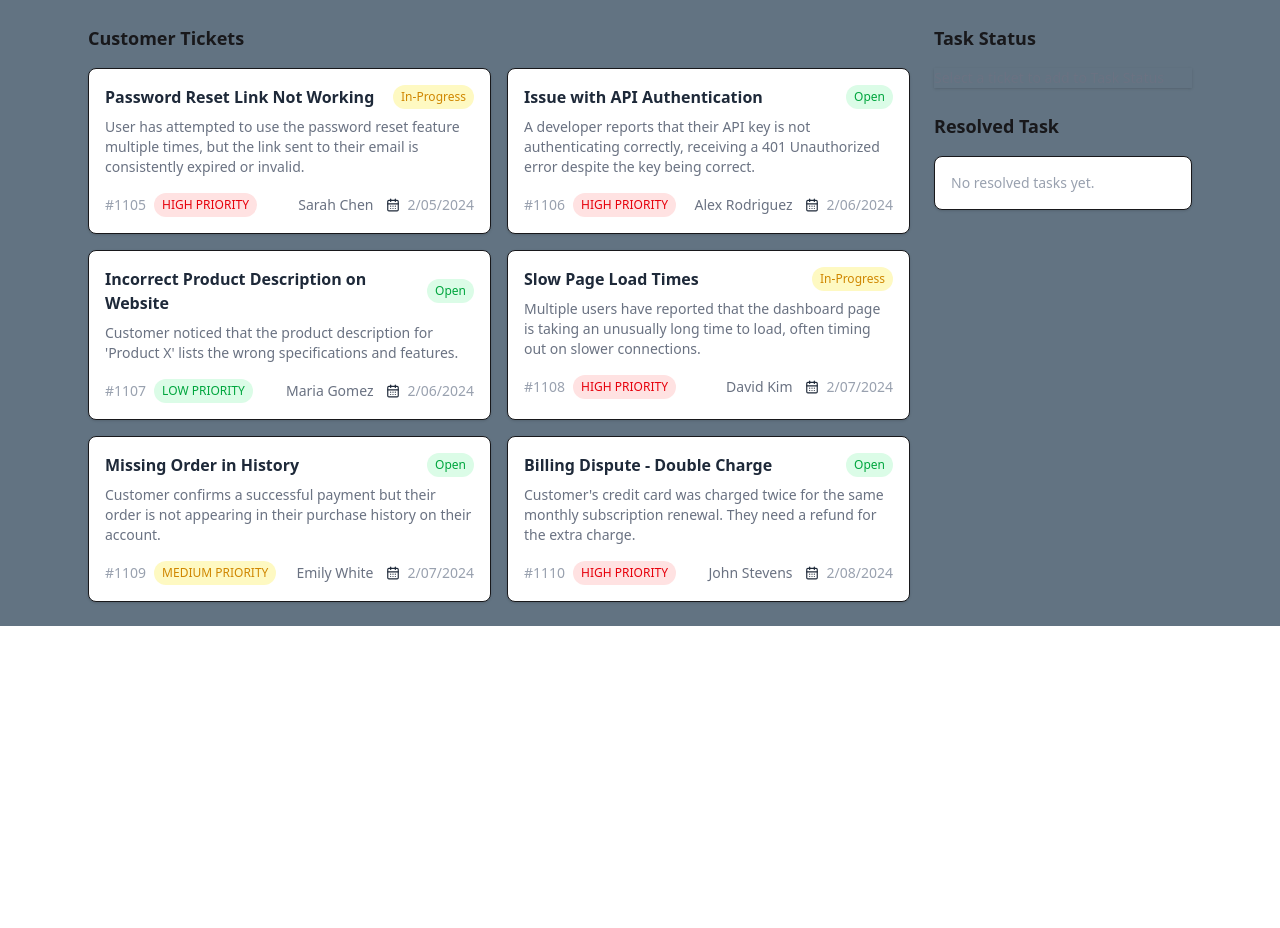
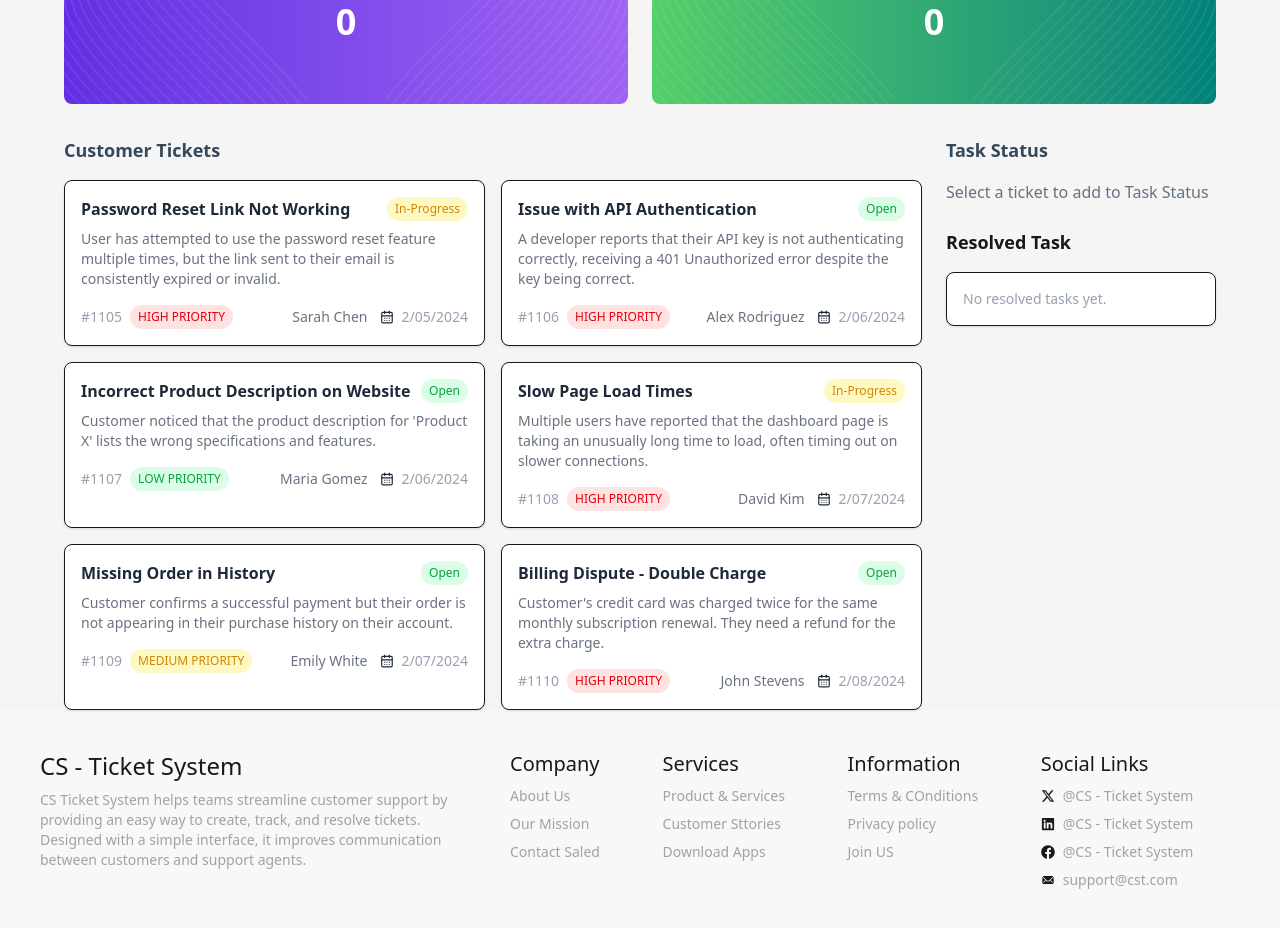
Before and after one commit to mehedihasanshohan/customer-support-zone-react, a React (Vite) app: page / in a window 1280 px wide. Shown: the part 200-1128 px from the top of the page. Before the commit the page ends 826 px from the top, so only its background shows below. Built offline with nearby package versions, Linux system fonts and the light colour scheme.

Commit message:
footer section added

```diff
--- a/src/App.css
+++ b/src/App.css
@@ -1,3 +1,3 @@
-body{
-  background-color: #627382;
+body {
+  background-color: whitesmoke; /* white with 12% opacity */
 }
--- a/src/App.jsx
+++ b/src/App.jsx
@@ -1,8 +1,9 @@
 import { Suspense, useState } from 'react'
 import './App.css'
 import Banner from './components/Banner'
-// import Navbar from './components/Navbar'
+import Navbar from './components/Navbar'
 import Tickets from './components/Tickets'
+import Footer from './components/Footer'
 
 function App() {
 
@@ -29,7 +30,7 @@ function App() {
 
   return (
     <div className=''>
-      {/* <Navbar /> */}
+      <Navbar />
       <Banner inProgressCount={inProgressCount}
               resolvedCount={resolvedCount}
               handleProgress={handleProgress}
@@ -42,6 +43,8 @@ function App() {
                  selectedTicket={selectedTicket}
         ></Tickets>
       </Suspense>
+
+      <Footer></Footer>
     </div>
   )
 }
--- a/src/components/Banner.jsx
+++ b/src/components/Banner.jsx
@@ -1,68 +1,9 @@
-// import React from 'react'
-// import banner1 from '/vector1.png'
-
-// const Banner = () => {
-//   return (
-//     <div className='max-w-6xl mx-auto grid lg:grid-cols-2 sm:grid-cols-1 gap-4'>
-//     <section className="w-[708px] h-[250px] rounded-lg py-16 flex flex-col items-center justify-center text-white
-//                     bg-gradient-to-r from-[#632EE3] to-[#9F62F2] relative overflow-hidden">
-
-//   {/* Left PNG */}
-//   <img
-//     src={banner1}
-//     alt="bg left"
-//     className="absolute inset-y-0 left-0 h-full w-auto opacity-80 pointer-events-none"
-//   />
-
-//   {/* Right PNG (flipped) */}
-//   <img
-//     src={banner1}
-//     alt="bg right"
-//     className="absolute inset-y-0 right-0 h-full w-auto opacity-80 pointer-events-none scale-x-[-1]"
-//   />
-
-//   {/* Content */}
-//   <div className="relative z-10 text-center">
-//     <h2 className="text-2xl font-semibold mb-2">In-progress</h2>
-//     <p className="text-4xl font-bold">0</p>
-//   </div>
-// </section>
-//     <section className="w-[708px] h-[250px] rounded-lg py-16 flex flex-col items-center justify-center text-white
-//                     bg-gradient-to-r from-[#54CF68] to-[#00827A] relative overflow-hidden">
-
-//   {/* Left PNG */}
-//   <img
-//     src={banner1}
-//     alt="bg left"
-//     className="absolute inset-y-0 left-0 h-full w-auto opacity-80 pointer-events-none"
-//   />
-
-//   {/* Right PNG (flipped) */}
-//   <img
-//     src={banner1}
-//     alt="bg right"
-//     className="absolute inset-y-0 right-0 h-full w-auto opacity-80 pointer-events-none scale-x-[-1]"
-//   />
-
-//   {/* Content */}
-//   <div className="relative z-10 text-center">
-//     <h2 className="text-2xl font-semibold mb-2">Resolved</h2>
-//     <p className="text-4xl font-bold">0</p>
-//   </div>
-// </section>
-// </div>
-//   )
-// }
-
-// export default Banner
-
-
 import React from 'react'
 import banner1 from '/vector1.png'
 
 const Banner = ({inProgressCount, resolvedCount}) => {
   return (
-    <div className="max-w-6xl mx-auto grid lg:grid-cols-2 sm:grid-cols-1 gap-6">
+    <div className="max-w-6xl mx-auto px-4 sm:px-6 lg:px-0 grid lg:grid-cols-2 sm:grid-cols-1 gap-6 mt-8">
 
       {/* In-progress Box */}
       <section className="relative rounded-lg py-12 flex flex-col items-center justify-center text-white
@@ -73,7 +14,7 @@ const Banner = ({inProgressCount, resolvedCount}) => {
           alt="bg left"
           className="absolute inset-y-0 left-0 h-full w-auto opacity-80 pointer-events-none"
         />
-        {/* Right PNG (flipped) */}
+        {/* Right PNG */}
         <img
           src={banner1}
           alt="bg right"
--- /dev/null
+++ b/src/components/Footer.jsx
@@ -0,0 +1,49 @@
+import React from 'react'
+import { FaXTwitter } from 'react-icons/fa6';
+import { FaLinkedin } from 'react-icons/fa';
+import { FaFacebook } from 'react-icons/fa';
+import { IoIosMail } from 'react-icons/io';
+
+const Footer = () => {
+  return (
+    <footer className="footer sm:footer-horizontal bg-base-200 text-base-content p-10">
+  <aside>
+
+    <h1 className='text-2xl'>CS - Ticket System</h1>
+    <p className='text-[#A1A1AA]'>
+      CS Ticket System helps teams streamline customer support by <br />
+      providing an easy way to create, track, and resolve tickets. <br />
+      Designed with a simple interface, it improves communication <br />
+      between customers and support agents.
+    </p>
+  </aside>
+  <nav>
+    <h6 className="text-xl">Company</h6>
+    <a className="link link-hover text-[#A1A1AA]">About Us</a>
+    <a className="link link-hover text-[#A1A1AA]">Our Mission</a>
+    <a className="link link-hover text-[#A1A1AA]">Contact Saled</a>
+  </nav>
+  <nav>
+    <h6 className="text-xl">Services</h6>
+    <a className="link link-hover text-[#A1A1AA]">Product & Services</a>
+    <a className="link link-hover text-[#A1A1AA]">Customer Sttories</a>
+    <a className="link link-hover text-[#A1A1AA]">Download Apps</a>
+  </nav>
+  <nav>
+    <h6 className="text-xl">Information</h6>
+    <a className="link link-hover text-[#A1A1AA]">Terms & COnditions</a>
+    <a className="link link-hover text-[#A1A1AA]">Privacy policy</a>
+    <a className="link link-hover text-[#A1A1AA]">Join US</a>
+  </nav>
+  <nav>
+    <h6 className='text-xl'>Social Links</h6>
+    <div className='flex justify-center items-center gap-2'><FaXTwitter></FaXTwitter><a className="link link-hover text-[#A1A1AA]"> @CS - Ticket System</a></div>
+    <div className='flex justify-center items-center gap-2'><FaLinkedin></FaLinkedin><a className="link link-hover text-[#A1A1AA]"> @CS - Ticket System</a></div>
+    <div className='flex justify-center items-center gap-2'><FaFacebook></FaFacebook><a className="link link-hover text-[#A1A1AA]">  @CS - Ticket System</a></div>
+    <div className='flex justify-center items-center gap-2'><IoIosMail></IoIosMail><a className="link link-hover text-[#A1A1AA]"> support@cst.com</a></div>
+  </nav>
+</footer>
+  )
+}
+
+export default Footer
--- a/src/components/Navbar.jsx
+++ b/src/components/Navbar.jsx
@@ -3,10 +3,13 @@ import React from 'react'
 const Navbar = () => {
   return (
     <div className='w-full bg-white'>
-    <div className="navbar max-w-6xl mx-auto p-0 m-0 text-black font-2xl shadow-sm">
+    <div className="navbar max-w-6xl mx-auto px-4 lg:px-0 m-0 text-black font-2xl">
   <div className="navbar-start">
     <div className="dropdown">
       <div tabIndex={0} role="button" className="btn btn-ghost lg:hidden">
+       <svg xmlns="http://www.w3.org/2000/svg" className="h-5 w-5" fill="none" viewBox="0 0 24 24" stroke="currentColor">
+        <path strokeLinecap="round" strokeLinejoin="round" strokeWidth="2" d="M4 6h16M4 12h16M4 18h16" />
+       </svg>
       </div>
       <ul
         tabIndex={0}
--- a/src/components/Tickets.jsx
+++ b/src/components/Tickets.jsx
@@ -10,10 +10,10 @@ const Tickets = ({ ticketPromise, handleProgress, selectedTicket }) => {
 
 
   return (
-  <div className="max-w-6xl mx-auto  p-6 grid grid-cols-12 gap-6">
+  <div className="max-w-6xl mx-auto mt-8 grid grid-cols-12 gap-6">
   {/* Left side (Customer Tickets) */}
     <div className="col-span-12 lg:col-span-9">
-      <h2 className="text-lg font-semibold mb-4">Customer Tickets</h2>
+      <h2 className="text-lg text-[#34485A] font-semibold mb-4">Customer Tickets</h2>
       <div className="grid grid-cols-1 md:grid-cols-2 gap-4">
         {tickets.map((ticket) => (
           <Ticket key={ticket.id} ticket={ticket} handleProgress={handleProgress} />
@@ -23,21 +23,21 @@ const Tickets = ({ ticketPromise, handleProgress, selectedTicket }) => {
 
   {/* Right side (Task Status + Resolved Task) */}
     <div className="col-span-12 lg:col-span-3">
-      <h2 className="text-lg font-semibold mb-4">Task Status</h2>
-      <div className="brounded-lg shadow-sm">
+      <h2 className="text-lg text-[#34485A] font-semibold mb-4">Task Status</h2>
+      <div className="brounded-lg ">
        {selectedTicket.length === 0 ? (
-            <p className="text-gray-500 text-sm mb-2">
+            <p className="text-[#627382]  mb-2">
               Select a ticket to add to Task Status
             </p>
           ) : (
-            <ul className="space-y-2">
+            <ul className="space-y-2 h-128 overflow-y-auto pr-2">
               {selectedTicket.map((t) => (
                 <li
                   key={t.id}
                   className="bg-white shadow-2xl p-4 border rounded justify-between items-center"
                 >
                   <span className="text-black font-medium">{t.title}</span>
-                  <button className="w-full bg-green-700 rounded-md mt-2">Completed</button>
+                  <button className="w-full bg-green-700 cursor-pointer rounded-md mt-2">Completed</button>
                 </li>
               ))}
             </ul>
```
